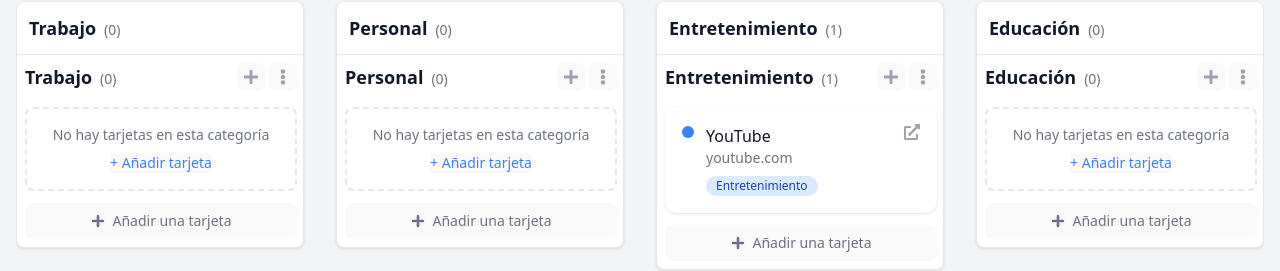
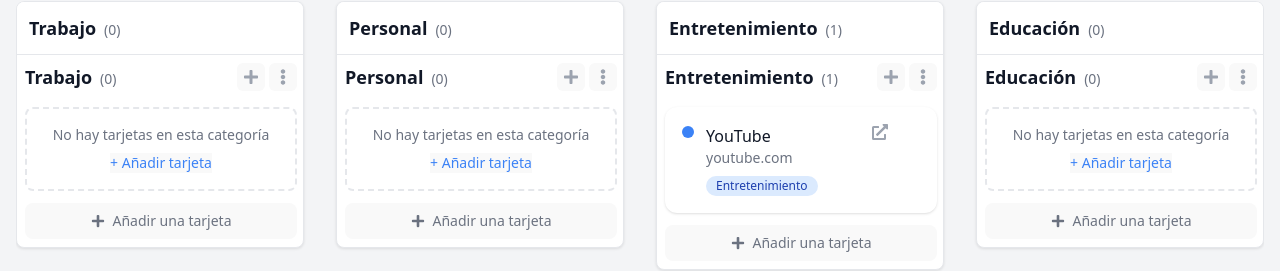
Before and after one commit to JuanFeDS/klip, a React (Vite) app: page / in a window 1280 px wide. Shown: the part 145-416 px from the top of the page. Built offline with nearby package versions, Linux system fonts and the light colour scheme.

Commit message:
chore ⚒️: Icon Overlay Adjustment

```diff
--- a/src/components/TabCard.jsx
+++ b/src/components/TabCard.jsx
@@ -5,11 +5,12 @@ export default function TabCard({ title, url, category, onEdit, onDelete }) {
 
   return (
     <div className="group relative">
+      <div className="relative">
         <a
           href={url}
           target="_blank"
           rel="noopener noreferrer"
-        className="block p-4 rounded-xl shadow bg-white dark:bg-gray-800 hover:shadow-md transition-all duration-200 border border-transparent hover:border-primary/20"
+          className="block p-4 pr-12 rounded-xl shadow bg-white dark:bg-gray-800 hover:shadow-md transition-all duration-200 border border-transparent hover:border-primary/20"
         >
           <div className="flex items-start gap-3">
             <div className="mt-0.5 flex-shrink-0 w-3 h-3 rounded-full bg-blue-500"></div>
@@ -30,7 +31,7 @@ export default function TabCard({ title, url, category, onEdit, onDelete }) {
           </div>
         </a>
 
-      <div className="absolute top-2 right-2 flex gap-1 opacity-0 group-hover:opacity-100 transition-opacity">
+        <div className="absolute top-3 right-3 flex flex-col gap-1 opacity-0 group-hover:opacity-100 transition-opacity bg-white/80 dark:bg-gray-800/80 backdrop-blur-sm p-1 rounded-lg">
           <button
             onClick={(e) => {
               e.preventDefault();
@@ -55,5 +56,6 @@ export default function TabCard({ title, url, category, onEdit, onDelete }) {
           </button>
         </div>
       </div>
+    </div>
   );
 }
```
Lines whose indentation alone changed are shown as unchanged.
